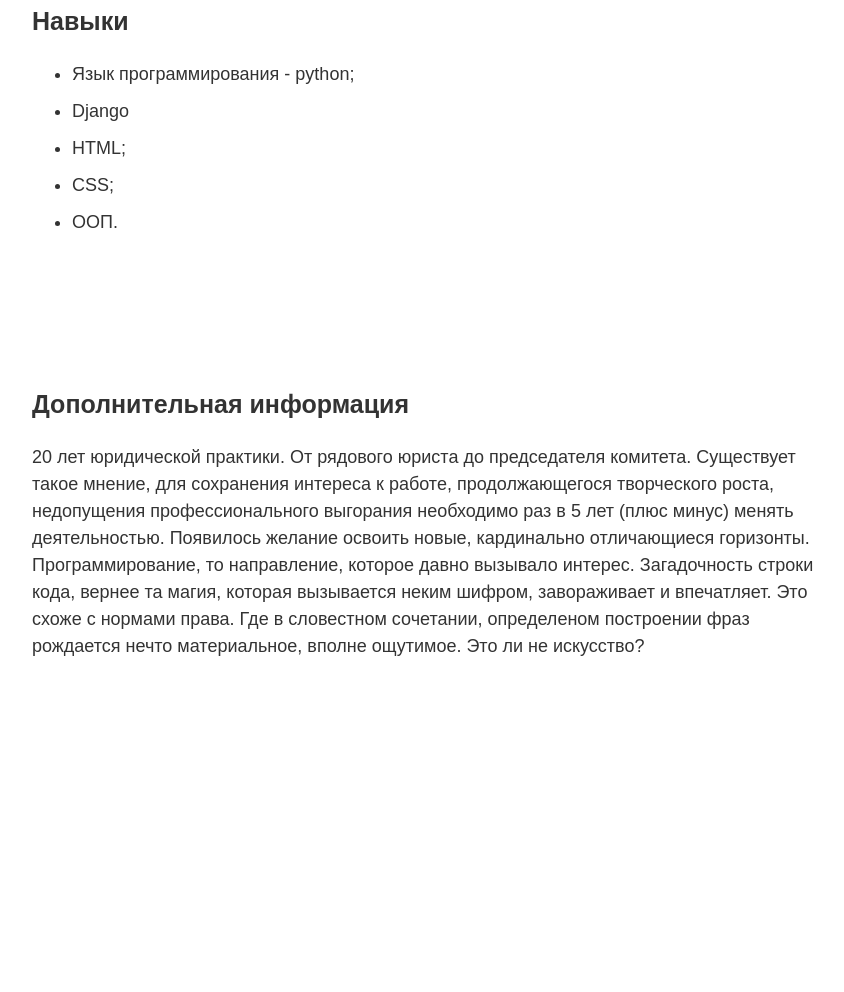
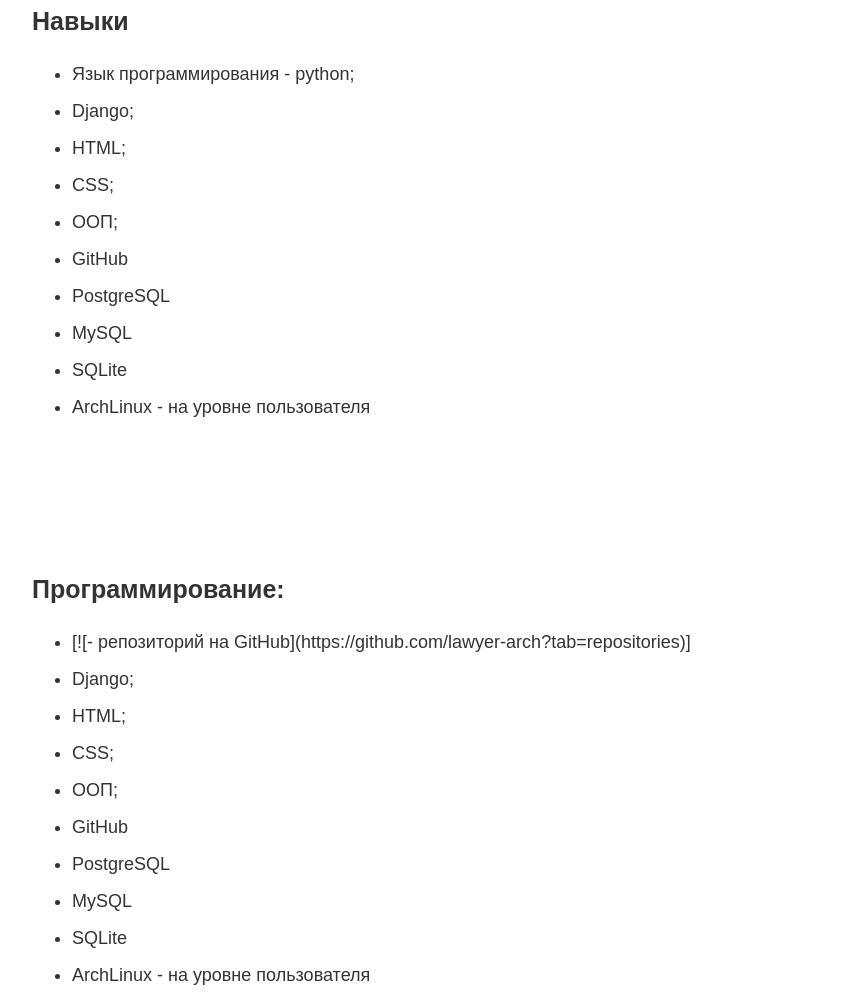
Before and after one commit to lawyer-arch/lawyer-arch.github.io, a plain HTML site: page index.html in a window 1280 px wide. Shown: the part 737-1729 px from the top of the page, without its empty margins (208-1052 px from the left). Before the commit the page ends 1447 px from the top, so only its background shows below. Drawn offline with Linux system fonts and the light colour scheme.

Commit message:
добавил инфы в резюме

```diff
--- a/index.html
+++ b/index.html
@@ -32,12 +32,34 @@
         <h2>Навыки </h2>
           <ul>
             <li>Язык программирования - python;</li>
-            <li>Django</li>
+            <li>Django;</li>
             <li>HTML;</li>
             <li>CSS;</li>
-            <li>ООП.</li>
+            <li>ООП;</li>
+            <li>GitHub</li>
+            <li>PostgreSQL</li>
+            <li>MySQL</li>
+            <li>SQLite</li>
+            <li>ArchLinux - на уровне пользователя</li>
           </ul>
       </section>
+
+      <section>
+        <h2>Программирование:</h2>
+          <ul>
+            <li>[![- репозиторий на GitHub](https://github.com/lawyer-arch?tab=repositories)]</li>
+            <li>Django;</li>
+            <li>HTML;</li>
+            <li>CSS;</li>
+            <li>ООП;</li>
+            <li>GitHub</li>
+            <li>PostgreSQL</li>
+            <li>MySQL</li>
+            <li>SQLite</li>
+            <li>ArchLinux - на уровне пользователя</li>
+          </ul>
+      </section>
+
 
       <section>
         <h2>Дополнительная информация</h2>
```
